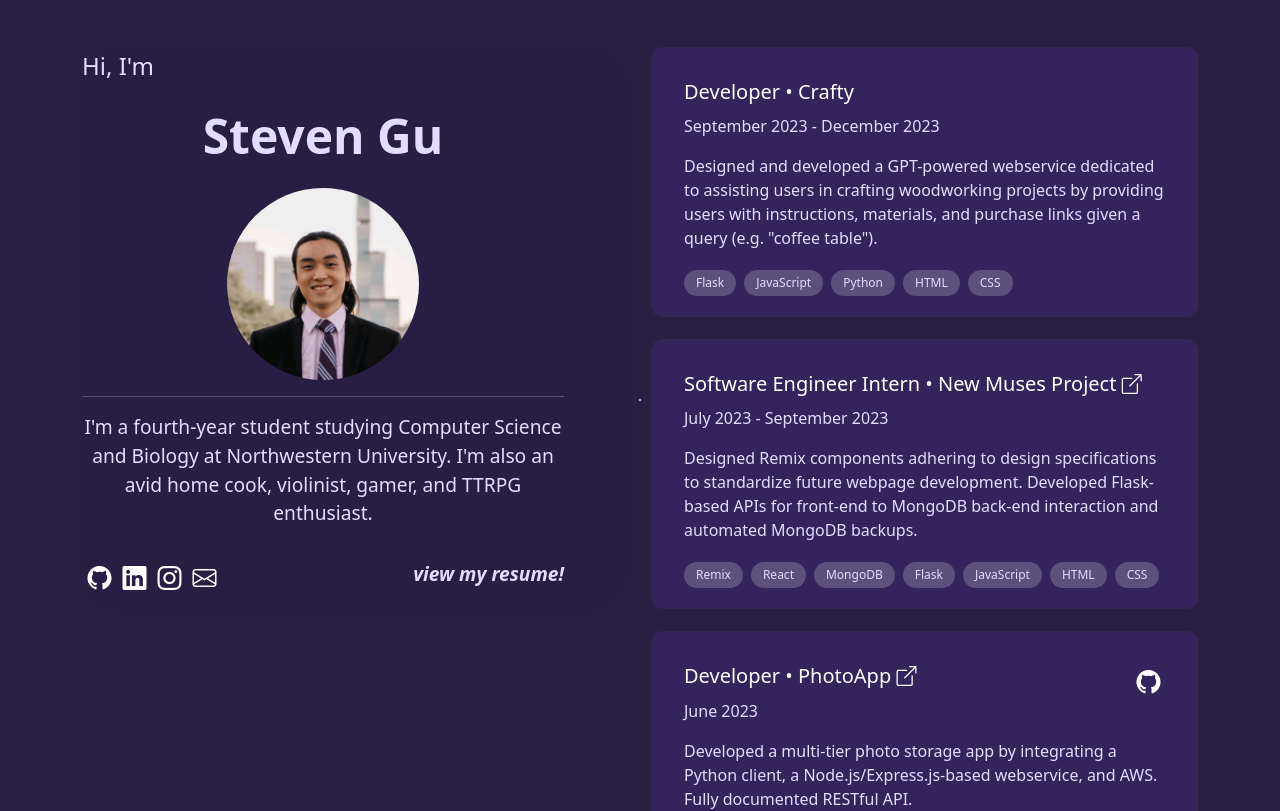
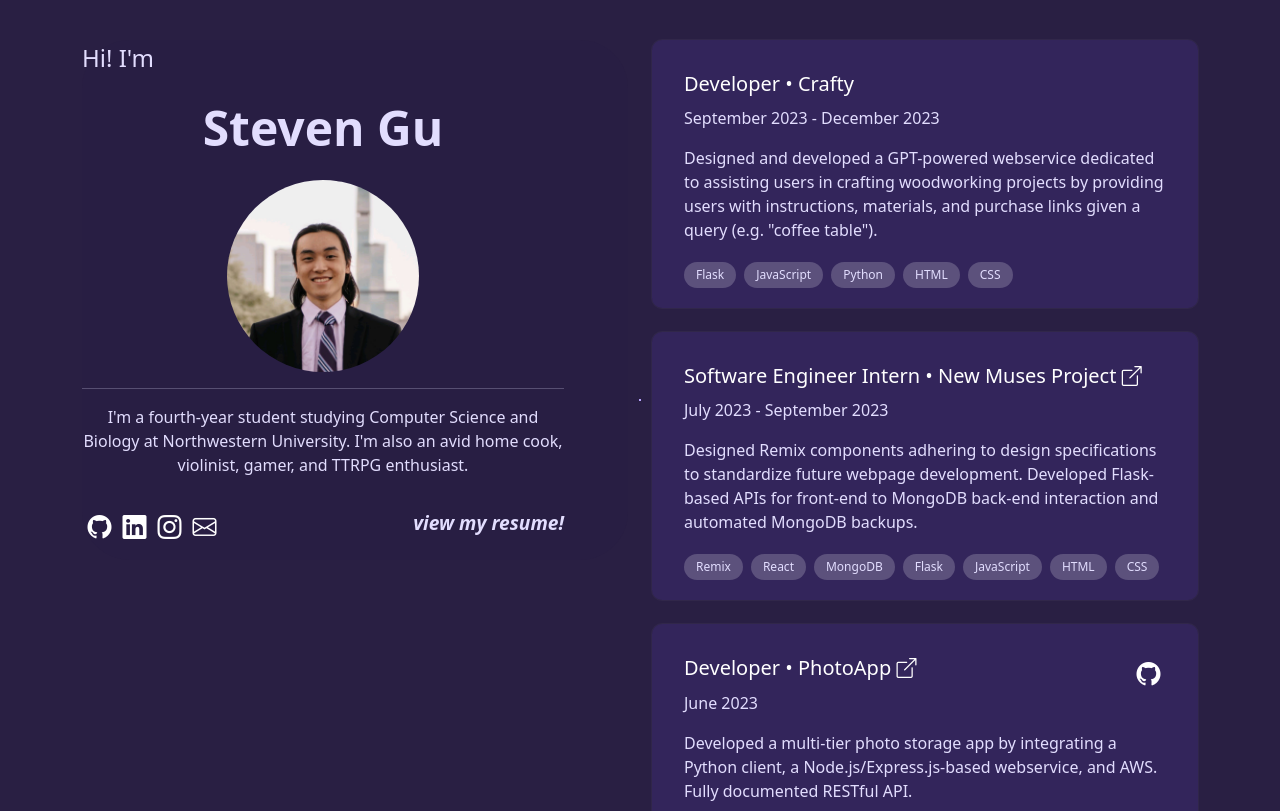
Before and after one commit to theogguu/stevensite, a React (Vite) app: page / in a window 1280 px wide. Shown: the top 811 px of the page. Built offline with nearby package versions, Linux system fonts and the light colour scheme.

Commit message:
final adjustments to window n stuff

```diff
--- a/src/components/HomePage/HomePage.css
+++ b/src/components/HomePage/HomePage.css
@@ -65,7 +65,7 @@ a {
     position: sticky;
     max-height: 80vh;
     border-radius: 3rem;
-    top: 3rem;
+    top: 5vh;
     background-color: var(--bg-dark-1-alpha);
     text-align: center;
   }
@@ -76,8 +76,8 @@ a {
     margin-right: 5rem; */
     margin-left: auto;
     margin-right: auto;
-    padding-top: 3rem;
-    padding-bottom: 2rem;
+    padding-top: 5vh;
+    padding-bottom: 8vh;
     display: block;
 }
 
@@ -91,7 +91,7 @@ a {
 
 .body {
     color: var(--text-normal);
-    font-size: 1.2rem;
+    font-size: 1rem;
     font-weight: 400;
     margin-bottom: 2rem;
 }
--- a/src/components/HomePage/HomePage.jsx
+++ b/src/components/HomePage/HomePage.jsx
@@ -84,7 +84,7 @@ const HomePage = () => {
         <div className="row">
           <div className="col-6">
             <div className="sticky-column">
-              <p id="one">Hi, I'm</p>
+              <p id="one">Hi! I'm</p>
               <div className="title">Steven Gu</div>
               <Headshot src="/linkedin.jpg" alt="Steven Gu" size="12rem" />
               <div className="body">
```
